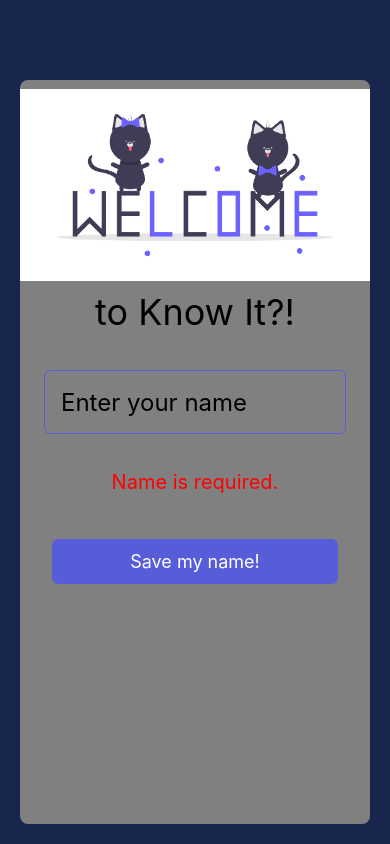
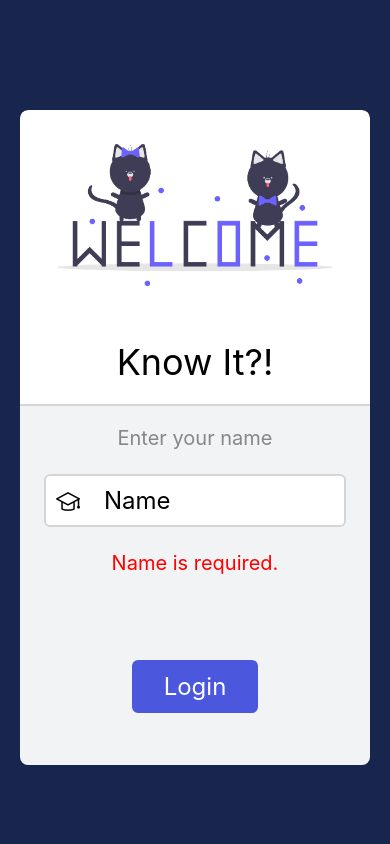
Before and after one commit to swbergmann/knowit, a React Native app: screen / in a window 390 px wide. Built offline with nearby package versions, Linux system fonts and the light colour scheme.

Commit message:
login page style applied

```diff
--- a/constants/colors.js
+++ b/constants/colors.js
@@ -1,6 +1,16 @@
 const Colors = {
+    primary200: '#4B58DD',
     primary300: '#575DD9',
-    primary600: '#18254D'
+    primary600: '#18254D',
+    gray000: '#f1f3f5',
+    gray100: '#f4eefb',
+    gray200: '#eae9f8',
+    gray300: '#e2e6f3',
+    gray400: '#d5d5d5',
+    gray500: '#ababab',
+    gray600: '#878787',
+    gray700: '#696969',
+    gray800: '#484848'
 };
 
 export default Colors;
--- a/screens/StartScreen.js
+++ b/screens/StartScreen.js
@@ -1,5 +1,6 @@
 import { useState, useEffect } from 'react';
 import { StyleSheet, Text, TextInput, View, Image, Pressable, Keyboard, KeyboardAvoidingView, SafeAreaView, TouchableWithoutFeedback, Platform } from 'react-native';
+import { SimpleLineIcons } from "@expo/vector-icons";
 
 import Colors from '../constants/colors';
 
@@ -46,19 +47,27 @@ function StartScreen({onStore, onGetName}) {
       <SafeAreaView style={styles.safe}>
         <TouchableWithoutFeedback onPress={Keyboard.dismiss}>
           <View style={styles.inner}>
+            <View style={styles.visible}>
+              <View style={styles.upper}>
                 <Image
                   source={require('../assets/undraw/welcome_cats.png')}
                   style={styles.welcomeImage}
                   resizeMode='contain'
                 />
 
-            <Text style={styles.knowit}>to Know It?!</Text>
+                <Text style={styles.knowit}>Know It?!</Text>
+              </View>
+              <View style={styles.lower}>
+                <Text style={styles.description}>Enter your name</Text>
 
+                <View style={styles.inputLine}>
+                  <SimpleLineIcons name='graduation' color='black' style={styles.icon}/>
                   <TextInput
                     style={styles.input}
-              placeholder='Enter your name'
+                    placeholder='Name'
                     onChangeText={inputChangeHandler}
                     />
+                </View>
 
                 {/* show errors only when they exist */}
                 {Object.values(errors).map((error, index) => (
@@ -71,8 +80,10 @@ function StartScreen({onStore, onGetName}) {
                   style={styles.button}
                   onPress={pressHandler}
                 >
-              <Text style={styles.white}>Save my name!</Text>
+                  <Text style={styles.white}>Login</Text>
                 </Pressable>
+              </View>
+            </View>
             <View style={styles.empty}></View>
           </View>
         </TouchableWithoutFeedback>
@@ -90,16 +101,30 @@ const styles = StyleSheet.create({
     },
     safe: {
       flex: 1,
-      marginTop: 60
+      marginTop: 90
     },
     inner: {
       flex: 1,
       margin: 20,
-      borderRadius: 8,
       overflow: 'hidden',
       justifyContent: 'flex-end',
+      borderRadius: 8
+    },
+    visible: {
+      overflow: 'hidden',
+      borderRadius: 8
+    },
+    upper: {
       alignItems: 'center',
-      backgroundColor: 'gray'
+      width: '100%',
+      backgroundColor: 'white',
+      borderBottomWidth: 2,
+      borderBottomColor: Colors.gray400
+    },
+    lower: {
+      alignItems: 'center',
+      backgroundColor: Colors.gray000,
+      paddingVertical: 20
     },
     empty: {
       flex: 1
@@ -109,34 +134,47 @@ const styles = StyleSheet.create({
       height: 210
     },
     knowit: {
-      fontSize: 36
+      fontSize: 36,
+      marginVertical: 20
+    },
+    description: {
+      fontSize: 20,
+      color: Colors.gray600
+    },
+    inputLine: {
+      flexDirection: 'row',
+      borderWidth: 2,
+      borderColor: Colors.gray400,
+      backgroundColor: 'white',
+      borderRadius: 6,
+      alignSelf: 'stretch',
+      marginHorizontal: 24,
+      marginVertical: 24,
+      padding: 10,
+      overflow: 'hidden'
+    },
+    icon: {
+      marginTop: 2,
+      fontSize: 24
     },
     input: {
-      borderWidth: 1,
-      borderColor: Colors.primary300,
-      alignSelf: 'stretch',
-      marginVertical: 36,
-      marginHorizontal: 24,
-      height: 64,
-      borderRadius: 6,
-      paddingHorizontal: 16,
-      fontSize: 24
+      fontSize: 24,
+      marginHorizontal:24,
+      width: '100%'
     },
     button: {
-      backgroundColor: Colors.primary300,
+      backgroundColor: Colors.primary200,
       alignItems: 'center',
       justifyContent: 'center',
-      alignSelf: 'stretch',
       paddingVertical: 12,
       paddingHorizontal: 32,
-      marginHorizontal: 32,
-      marginVertical: 12,
-      marginTop: 45,
+      marginVertical: 32,
+      marginTop: 85,
       borderRadius: 6
     },
     white: {
       color: 'white',
-      fontSize: 18
+      fontSize: 24
     },
     error: {
       color: 'red',
```
Lines whose indentation alone changed are shown as unchanged.
